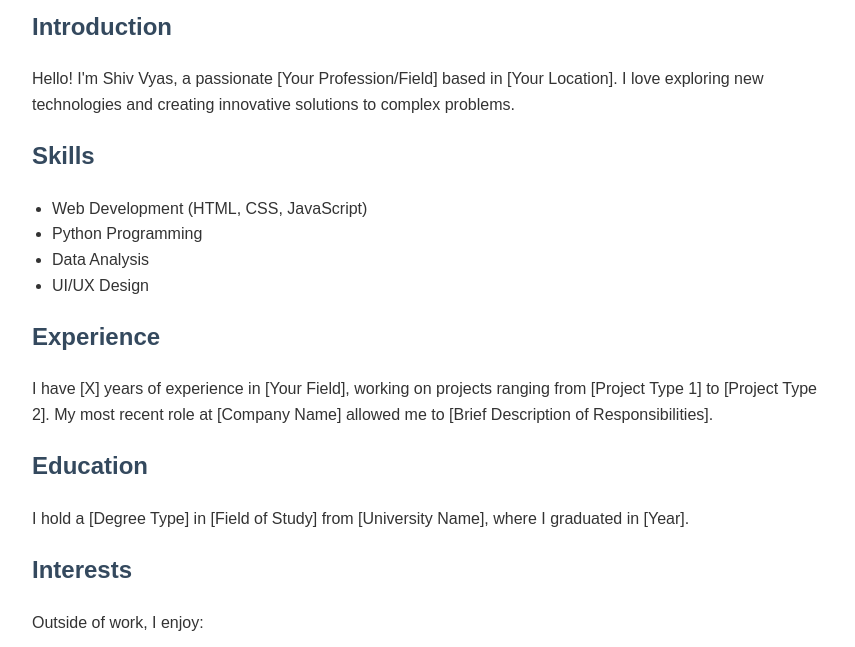
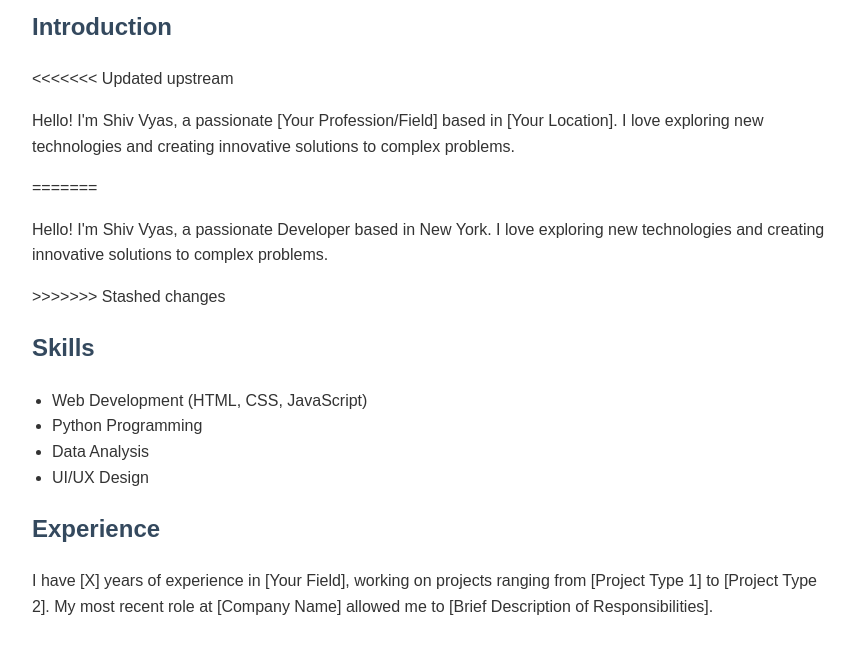
Before and after one commit to shivvyas2/cs696af24-shivvyas2, a plain HTML site: page index.html in a window 1280 px wide. Shown: the part 106-753 px from the top of the page, without its empty margins (208-1063 px from the left). Drawn offline with Linux system fonts and the light colour scheme.

Commit message:
New Branch

```diff
--- a/index.html
+++ b/index.html
@@ -28,7 +28,11 @@
     <h1>About Me</h1>
 
     <h2>Introduction</h2>
+<<<<<<< Updated upstream
     <p>Hello! I'm Shiv Vyas, a passionate [Your Profession/Field] based in [Your Location]. I love exploring new technologies and creating innovative solutions to complex problems.</p>
+=======
+    <p>Hello! I'm Shiv Vyas, a passionate Developer based in New York. I love exploring new technologies and creating innovative solutions to complex problems.</p>
+>>>>>>> Stashed changes
 
     <h2>Skills</h2>
     <ul>
```
